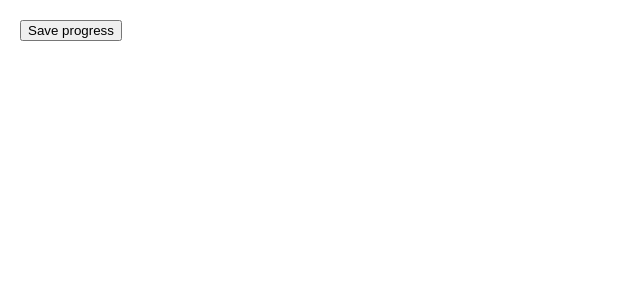
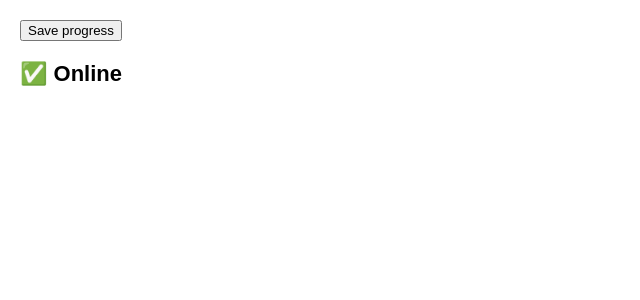
Before and after one commit to Sheddiey/Frontend-mentor-Projects, a React (Create React App) app in the folder my-app/: page / in a window 1280 px wide. Shown: the top 300 px of the page, without its empty margins (0-640 px from the left). Built offline with nearby package versions, Linux system fonts and the light colour scheme.

Commit message:
extracting a custom hook from a component

```diff
--- a/my-app/src/App.js
+++ b/my-app/src/App.js
@@ -1,5 +1,5 @@
-import SaveButton from "./Escape Hatches/Re-Using logic with custom hooks/SaveButton";
+import ButtonApp from "./Escape Hatches/Re-Using logic with custom hooks/ButtonApp";
 
 export default function App() {
-  return <SaveButton />;
+  return <ButtonApp />;
 }
--- /dev/null
+++ b/my-app/src/Escape Hatches/Re-Using logic with custom hooks/ButtonApp.jsx
@@ -0,0 +1,26 @@
+import useOnlineStatus from "./useOnlineStatus";
+
+function StatusBar() {
+  const isOnline = useOnlineStatus();
+  return <h1>{isOnline ? "✅ Online" : "❌ Disconnected"}</h1>;
+}
+function SaveButton() {
+  const isOnline = useOnlineStatus();
+
+  function handleSaveClick() {
+    alert("✅ Progress saved");
+  }
+  return (
+    <button disabled={!isOnline} onClick={handleSaveClick}>
+      {isOnline ? "Save progress" : "Reconnecting..."}
+    </button>
+  );
+}
+export default function ButtonApp() {
+  return (
+    <>
+      <SaveButton />
+      <StatusBar />
+    </>
+  );
+}
--- /dev/null
+++ b/my-app/src/Escape Hatches/Re-Using logic with custom hooks/useOnlineStatus.jsx
@@ -0,0 +1,20 @@
+import { useEffect, useState } from "react";
+
+export default function useOnlineStatus() {
+    const [isOnline, setIsOnline] = useState(true);
+    useEffect(() => {
+        function handleOnline() {
+            setIsOnline(true);
+        }
+        function handleOffline() {
+            setIsOnline(false);
+        }
+        window.addEventListener('online', handleOnline);
+        window.addEventListener('offline', handleOffline);
+        return () => {
+            window.addEventListener('online', handleOnline);
+            window.addEventListener('offline', handleOffline);
+        };
+    }, []);
+    return isOnline;
+}
```
